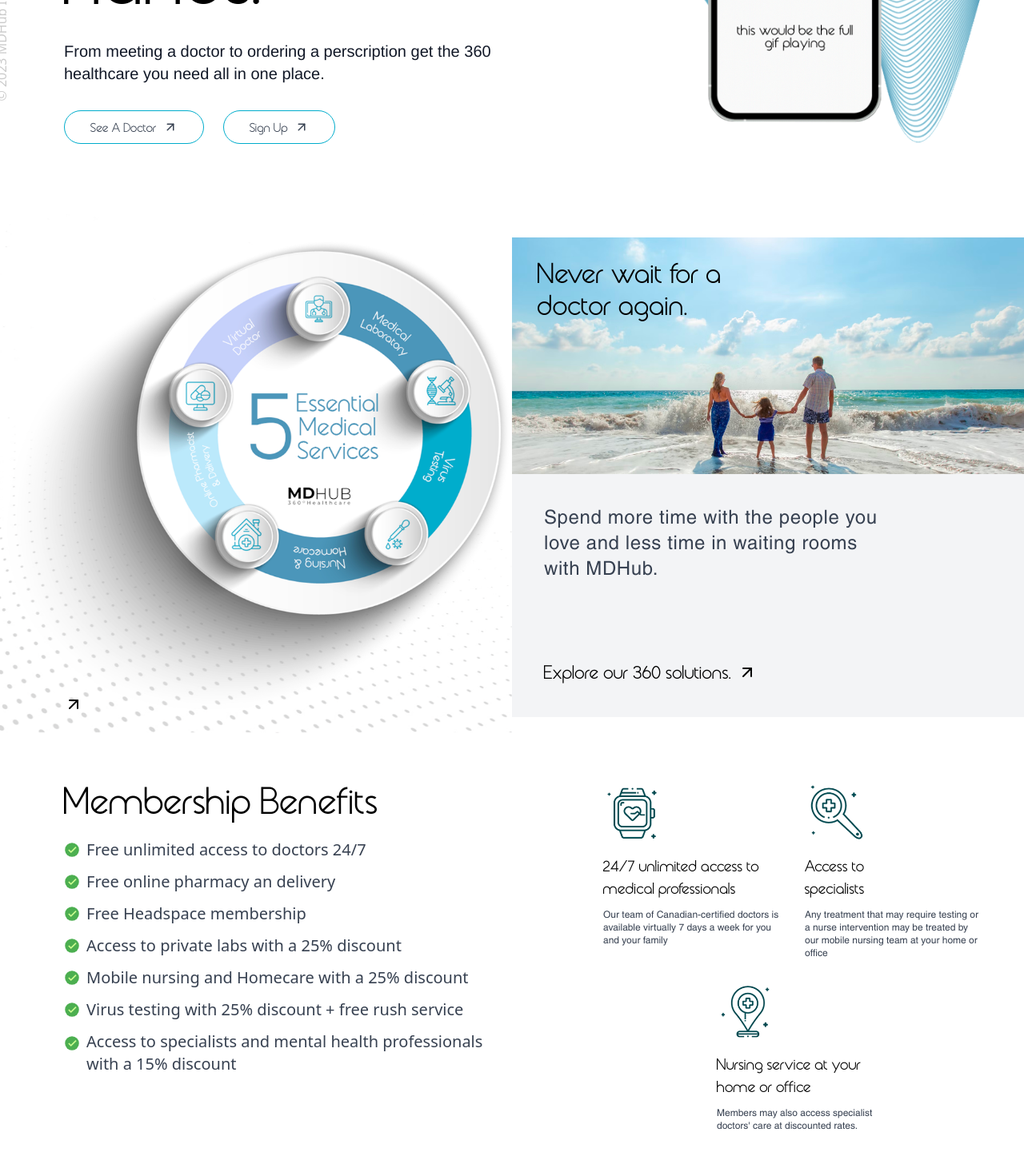
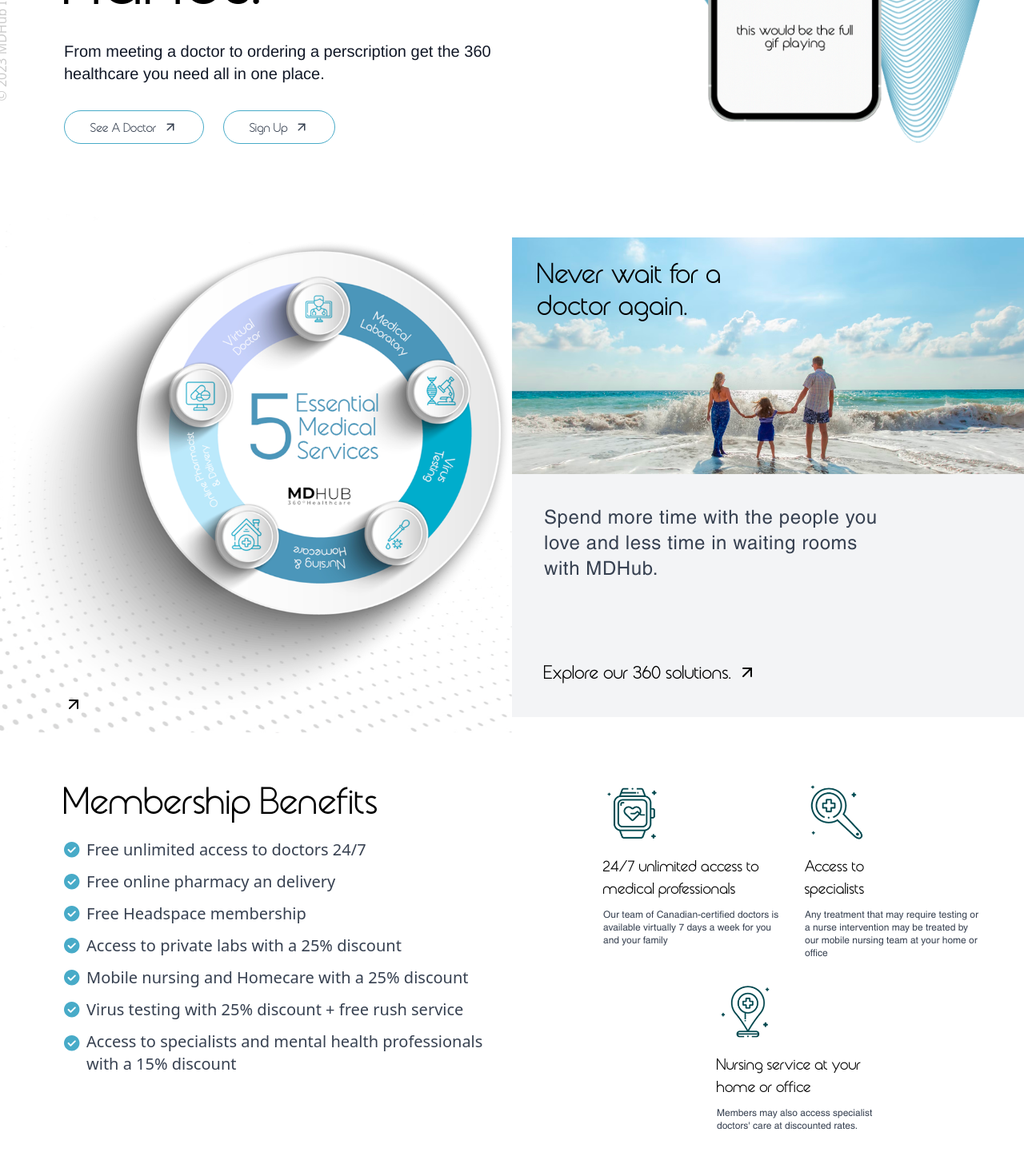
Before and after one commit to asfand687/mdhub, a React (Vite) app: page / in a window 1280 px wide. Shown: the part 460-1911 px from the top of the page at 80% size. Built offline with nearby package versions, Linux system fonts and the light colour scheme.

Commit message:
changed the okay icons from home membership benefits section

```diff
--- a/src/components/Drawer.jsx
+++ b/src/components/Drawer.jsx
@@ -12,7 +12,7 @@
       <img className='cursor-pointer w-24' src={Logo} alt="MD Hub" />
       <ul className="font-main text-2xl">
         <li className="relative cursor-pointer hover:opacity-90">
-          <RxDotFilled className="absolute -left-5 top-[6px]" />
+          <RxDotFilled className="absolute text-primary -left-5 top-[6px]" />
           <span>for you</span>
         </li>
         <li className="cursor-pointer hover:opacity-90">for family</li>
--- a/src/components/Navbar.jsx
+++ b/src/components/Navbar.jsx
@@ -15,7 +15,7 @@
         <article className="hidden md:flex justify-between text-xl font-medium flex-1 font-main">
           <ul className="flex flex-1 justify-center items-center space-x-14">
             <li className="relative cursor-pointer hover:opacity-90">
-              <RxDotFilled className="absolute -left-5 top-[6px]" />
+              <RxDotFilled className="absolute text-primary -left-5 top-[6px]" />
               <span>for you</span>
             </li>
             <li>for family</li>
--- a/src/sections/HomeMembershipBenefitsSection.jsx
+++ b/src/sections/HomeMembershipBenefitsSection.jsx
@@ -1,5 +1,5 @@
 import React from 'react'
-import {FcOk} from 'react-icons/fc'
+import OkIcon from '../assets/ok-icon.svg'
 import Membership01 from '../assets/membership-01.png'
 import Membership02 from '../assets/membership-02.png'
 import Membership03 from '../assets/membership-03.png'
@@ -14,33 +14,31 @@
         <h2 className="w-full font-main text-center md:text-left text-4xl md:text-5xl pb-6">Membership Benefits</h2>
         <ul className="space-y-3 max-w-[530px] md:text-xl px-4 md:px-0">
           <li className="flex items-center space-x-2 text-gray-700">
-              <FcOk/>
+            <img src={OkIcon} alt="Okay" />
               <p>Free unlimited access to doctors 24/7</p>
             </li>
           <li className="flex items-center space-x-2 text-gray-700">
-              <FcOk/>
+            <img src={OkIcon} alt="Okay" />
               <p>Free online pharmacy an delivery</p>
             </li>
           <li className="flex items-center space-x-2 text-gray-700">
-              <FcOk/>
+            <img src={OkIcon} alt="Okay" />
               <p>Free Headspace membership</p>
             </li>
           <li className="flex items-center space-x-2 text-gray-700">
-              <FcOk/>
+            <img src={OkIcon} alt="Okay" />
               <p>Access to private labs with a 25% discount</p>
             </li>
           <li className="flex items-center space-x-2 text-gray-700">
-              <FcOk/>
+            <img src={OkIcon} alt="Okay" />
               <p>Mobile nursing and Homecare with a 25% discount</p>
             </li>
           <li className="flex items-center space-x-2 text-gray-700">
-              <FcOk/>
+            <img src={OkIcon} alt="Okay" />
               <p>Virus testing with 25% discount + free rush service</p>
             </li>
           <li className="flex items-center space-x-2 text-gray-700">
-              <div className="-mt-6">
-                <FcOk/>
-              </div>
+            <img className="-mt-6" src={OkIcon} alt="Okay" />
               <p>Access to specialists and mental health professionals with a 15% discount</p>
             </li>
           </ul>
--- a/tailwind.config.cjs
+++ b/tailwind.config.cjs
@@ -11,7 +11,7 @@
         body: ["Helvetica"]
       },
       colors: {
-        primary: '#00adcc'
+        primary: '#48ABC8'
       },
       boxShadow: {
         white: "-1px 1px 10px 1px rgba(255,255,255,0.90)",
```
Also changed, not shown: src/assets/ok-icon.svg (added).
